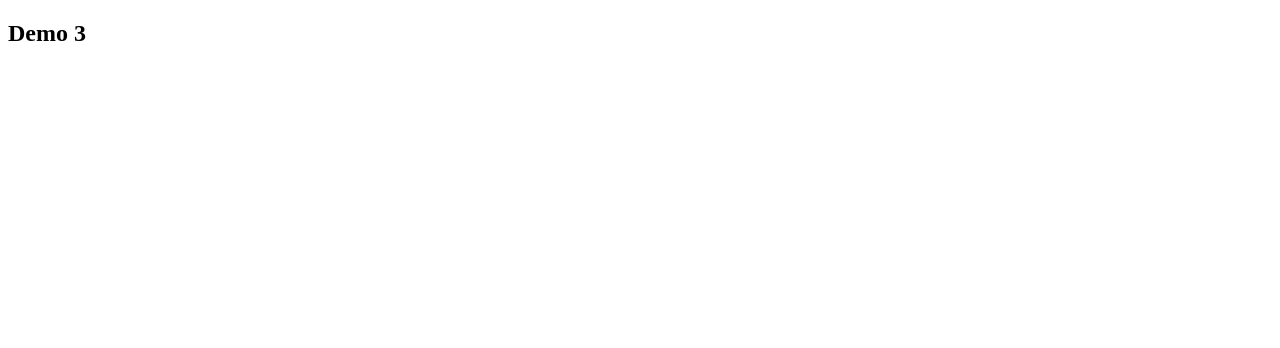
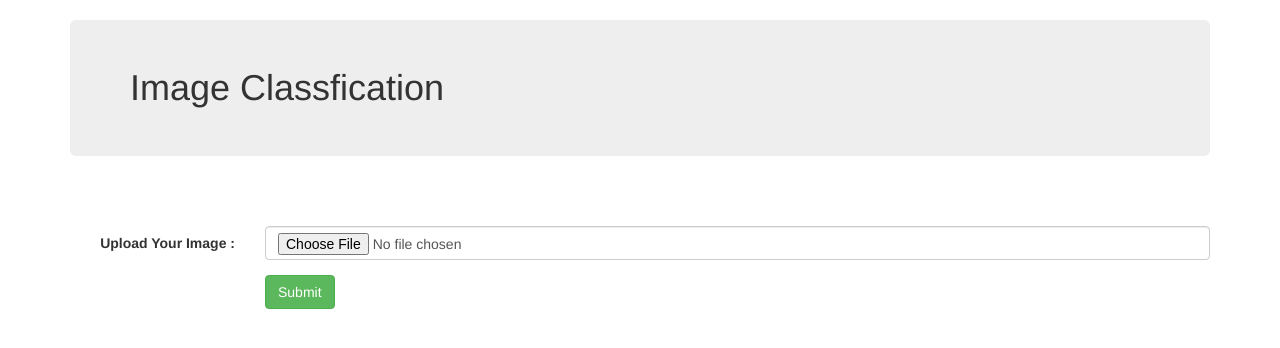
Before and after one commit to richardrengel/complaint_triage, a Flask app: page / in a window 1280 px wide. Before the commit the part shown is almost empty. Shown: the top 348 px of the page. Run offline with Flask 2, Linux system fonts and the light colour scheme; some libraries are stand-ins or nearby versions.

Commit message:
updated flask

```diff
--- a/templates/index.html
+++ b/templates/index.html
@@ -1,27 +1,44 @@
 <!DOCTYPE html>
-<html>
+<html lang="en">
 <head>
-	<title>Hello World</title>
-	<!-- <link rel="stylesheet" type="text/css" href="../static/css/styles.css"> -->
-	<!-- <link rel="stylesheet" type="text/css" href="{{ url_for('static', filename='css/styles.css') }}"> -->
+  <title>Image Classification</title>
+  <meta charset="utf-8">
+  <meta name="viewport" content="width=device-width, initial-scale=1">
+  <link rel="stylesheet" href="https://maxcdn.bootstrapcdn.com/bootstrap/3.4.1/css/bootstrap.min.css">
+  <script src="https://ajax.googleapis.com/ajax/libs/jquery/3.5.1/jquery.min.js"></script>
+  <script src="https://maxcdn.bootstrapcdn.com/bootstrap/3.4.1/js/bootstrap.min.js"></script>
 </head>
 <body>
 
-	<header>
-		<div class="container">
-		<div id="brandname">
+<div class="container">
+  <h1 class="jumbotron bg-primary">Image Classfication</h1>
+  <br><br>
+  <form class="form-horizontal" action="/submit" method="post" enctype="multipart/form-data">
 
-		</div>
-		<h2> Demo 3</h2>
+    <div class="form-group">
+      <label class="control-label col-sm-2" for="pwd">Upload Your Image :</label>
+      <div class="col-sm-10">
+        <input type="file" class="form-control" placeholder="Hours Studied"  name="my_image" id="pwd">
+      </div>
+    </div>
 
-	</div>
-	</header>
+    <div class="form-group">
+      <div class="col-sm-offset-2 col-sm-10">
+        <button type="submit" class="btn btn-success">Submit</button>
+      </div>
+    </div>
+  </form>
 
-	<div class="ml-container">
+	{% if prediction %}
+  <img src="{{img_path}}" height="400px" width="400px">
+	<h2> Your Prediction   : <i> {{prediction}} </i></h2>
+
+	{% endif %}
+
+</div>
 
 
 
-	</div>
 
 
 
```
